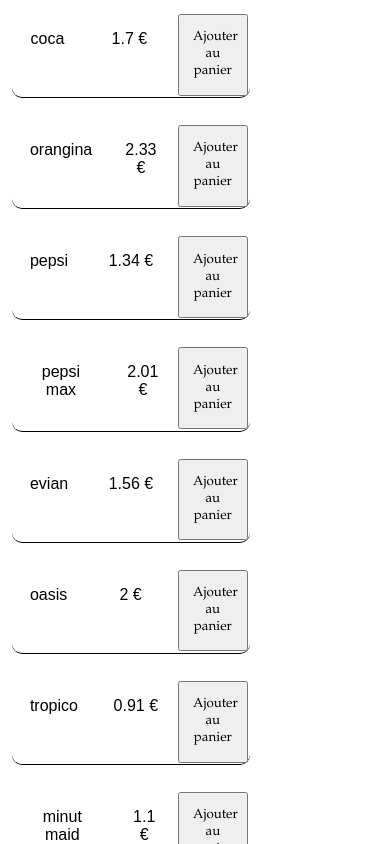
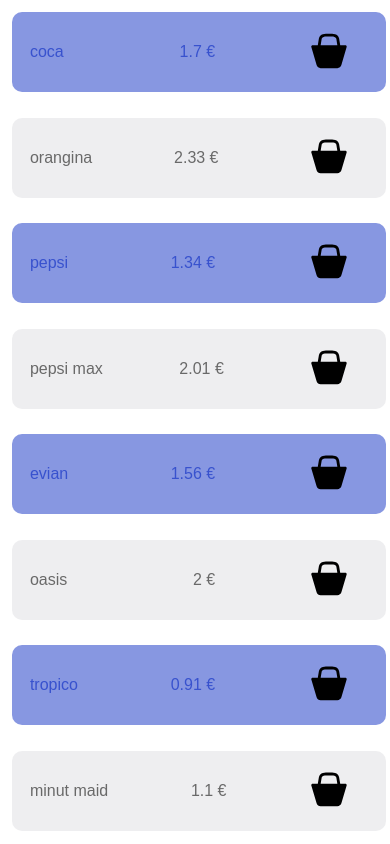
Before and after one commit to SarahSch19/shoppingList, a React (Create React App) app in the folder shopping-list/: page / in a window 390 px wide. Shown: the top 844 px of the page. Built offline with nearby package versions, Linux system fonts and the light colour scheme.

Commit message:
style: add shopping bag icon, items color alternate, media queries

```diff
--- a/shopping-list/src/ProductsList.css
+++ b/shopping-list/src/ProductsList.css
@@ -15,6 +15,7 @@
     display: inline-block;
     padding: 1em;
     min-width: 15%;
+    max-width: 27%;
     text-align: center;
 }
 
@@ -22,7 +23,7 @@
     margin: 1vh;
     margin-bottom: 3vh;
     padding: 0.1em;
-    border-bottom: black 1px solid;
+    #border-bottom: black 1px solid;
     border-radius: 10px;
 
     width: 100%;
@@ -30,21 +31,58 @@
     flex-direction: row;
     flex-wrap: nowrap;
     justify-content: space-between;
+    align-items: center;
 }
 
 .BtnAdd {
     font-family: Palatino;
-    width: 30%;
-    height: 40%;
+    width: 20%;
     display: inline-block;
     text-align: center;
     padding: 1em;
+    border: none;
+    background-color: unset;
+}
+
+.BtnAdd > img {
+    height: 5vh;
+}
+
+@media (max-width: 650px) {
+    .ProductsList {
+        width: 95vw;
+    }
+
+    .BtnAdd {
+        border-radius: 10px;
+    }
+}
+
+@media screen {
+    .BtnAdd {
+        width: 30%;
+        font-size: 0.9em;
+    }
 }
 
 .bgLight {
-    background: darkgray;
+    background-color: rgba(200,200,206,0.3);
+    color: dimgrey;
 }
 
 .bgDark {
-    background: teal;
+    background-color: rgba(56,82,206,0.6);
+    color: rgba(56,82,206,1);
 }
+
+.textLeft {
+    text-align: left;
+}
+
+.textRight {
+    text-align: right;
+}
+
+.textCenter {
+    text-align: center;
+}
--- a/shopping-list/src/ProductsList.js
+++ b/shopping-list/src/ProductsList.js
@@ -1,7 +1,7 @@
 import React from 'react';
 import ReactDOM from 'react-dom';
 import './ProductsList.css';
-import cart from './cart.svg';
+import bag from './bag.svg';
 
 
 
@@ -38,12 +38,15 @@
 class Product extends  React.Component {
     render() {
         const item = this.props.item ;
-        //const productClass = 'ProductInfos ' + this.props.boxBg == 0 ? 'bgLight' : 'bgDark' ;
+        let productClass = 'Product ';
+        productClass += this.props.boxBg === 0 ? 'bgLight' : 'bgDark' ;
         return (
-            <div className="Product">
-                <div className="Info">{item.name}</div>
-                <div className="Info">{item.price} €</div>
-                <button className="BtnAdd">Ajouter au panier</button>
+            <div className={productClass}>
+                <div className="Info textLeft">{item.name}</div>
+                <div className="Info textRight">{item.price} €</div>
+                <button className="BtnAdd">
+                    <img src={bag} alt="Ajouter au panier" />
+                </button>
             </div>
         )
     }
@@ -54,7 +57,7 @@
         const rows = [] ;
         let i = 0 ;
         items.forEach((product) => {
-            i = i == 0 ? 1 : 0;
+            i = i === 0 ? 1 : 0;
             rows.push(
                 <Product
                     item={product}
```
Also changed, not shown: shopping-list/src/bag.svg (added).
